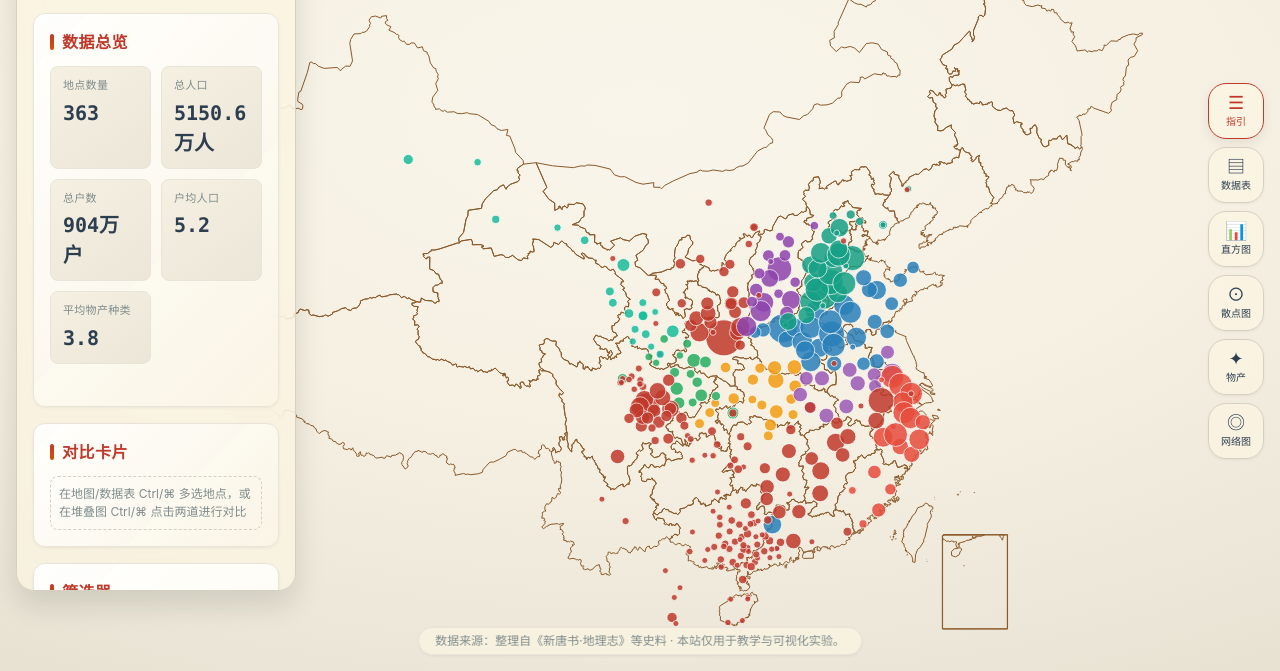
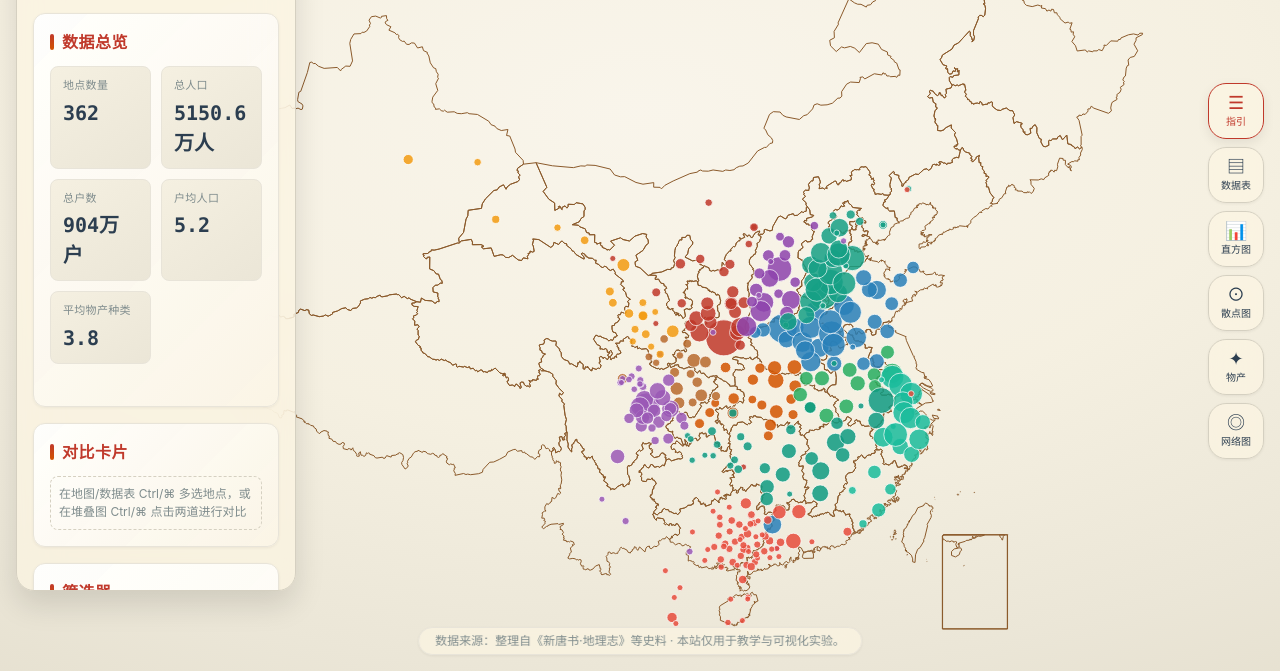
Before and after one commit to huajibing/TangDynasty-Visualization, a website with bundled scripts: page index.html in a window 1280 px wide. Shown: the part 129-800 px from the top of the page. Built offline with nearby package versions, Linux system fonts and the light colour scheme.

Commit message:
fix(layout): fix some problems

```diff
--- a/css/variables.css
+++ b/css/variables.css
@@ -53,9 +53,13 @@
   --color-dao-hedong: #8e44ad;
   --color-dao-hebei: #16a085;
   --color-dao-shannan: #d35400;
+  --color-dao-shannan-east: #d35400;
+  --color-dao-shannan-west: #b86b2e;
   --color-dao-longyou: #f39c12;
   --color-dao-huainan: #27ae60;
   --color-dao-jiangnan: #1abc9c;
+  --color-dao-jiangnan-east: #1abc9c;
+  --color-dao-jiangnan-west: #0f9b82;
   --color-dao-jiannan: #9b59b6;
   --color-dao-lingnan: #e74c3c;
 
--- a/js/data/dataProcessor.js
+++ b/js/data/dataProcessor.js
@@ -29,7 +29,7 @@ const DataProcessor = {
     const productList = rawData?.products?.population_products || [];
     const productMap = new Map(productList.map((item) => [item.Location_ID, item]));
 
-    return locationList.map((loc) => {
+    const merged = locationList.map((loc) => {
       const productEntry = productMap.get(loc.Location_ID);
       const merged = {
         ...loc,
@@ -44,6 +44,20 @@ const DataProcessor = {
         Products: this.normalizeProducts(productEntry?.Products),
       };
     });
+
+    const removedDaoIds = new Set(
+      merged
+        .filter(
+          (item) => item.Administrative_Level === '道' && item.Location_Name?.trim() === '山南道',
+        )
+        .map((item) => item.Location_ID),
+    );
+
+    return merged
+      .filter((item) => !removedDaoIds.has(item.Location_ID))
+      .map((item) =>
+        removedDaoIds.has(item.Parent_ID) ? { ...item, Parent_ID: null } : item,
+      );
   },
 
   computeDerivedFields(data) {
--- a/js/utils/colors.js
+++ b/js/utils/colors.js
@@ -39,11 +39,14 @@ function buildThemeFromCss() {
     dao_003: readCssVar('--color-dao-hedong', '#8e44ad'),
     dao_004: readCssVar('--color-dao-hebei', '#16a085'),
     dao_005: readCssVar('--color-dao-shannan', '#d35400'),
-    dao_006: readCssVar('--color-dao-longyou', '#f39c12'),
-    dao_007: readCssVar('--color-dao-huainan', '#27ae60'),
-    dao_008: readCssVar('--color-dao-jiangnan', '#1abc9c'),
-    dao_009: readCssVar('--color-dao-jiannan', '#9b59b6'),
-    dao_010: readCssVar('--color-dao-lingnan', '#e74c3c'),
+    dao_006: readCssVar('--color-dao-shannan-east', readCssVar('--color-dao-shannan', '#d35400')),
+    dao_007: readCssVar('--color-dao-shannan-west', '#b86b2e'),
+    dao_008: readCssVar('--color-dao-longyou', '#f39c12'),
+    dao_009: readCssVar('--color-dao-huainan', '#27ae60'),
+    dao_010: readCssVar('--color-dao-jiangnan-east', readCssVar('--color-dao-jiangnan', '#1abc9c')),
+    dao_011: readCssVar('--color-dao-jiangnan-west', '#0f9b82'),
+    dao_012: readCssVar('--color-dao-jiannan', '#9b59b6'),
+    dao_013: readCssVar('--color-dao-lingnan', '#e74c3c'),
   };
 
   const administrativeLevels = {
```
